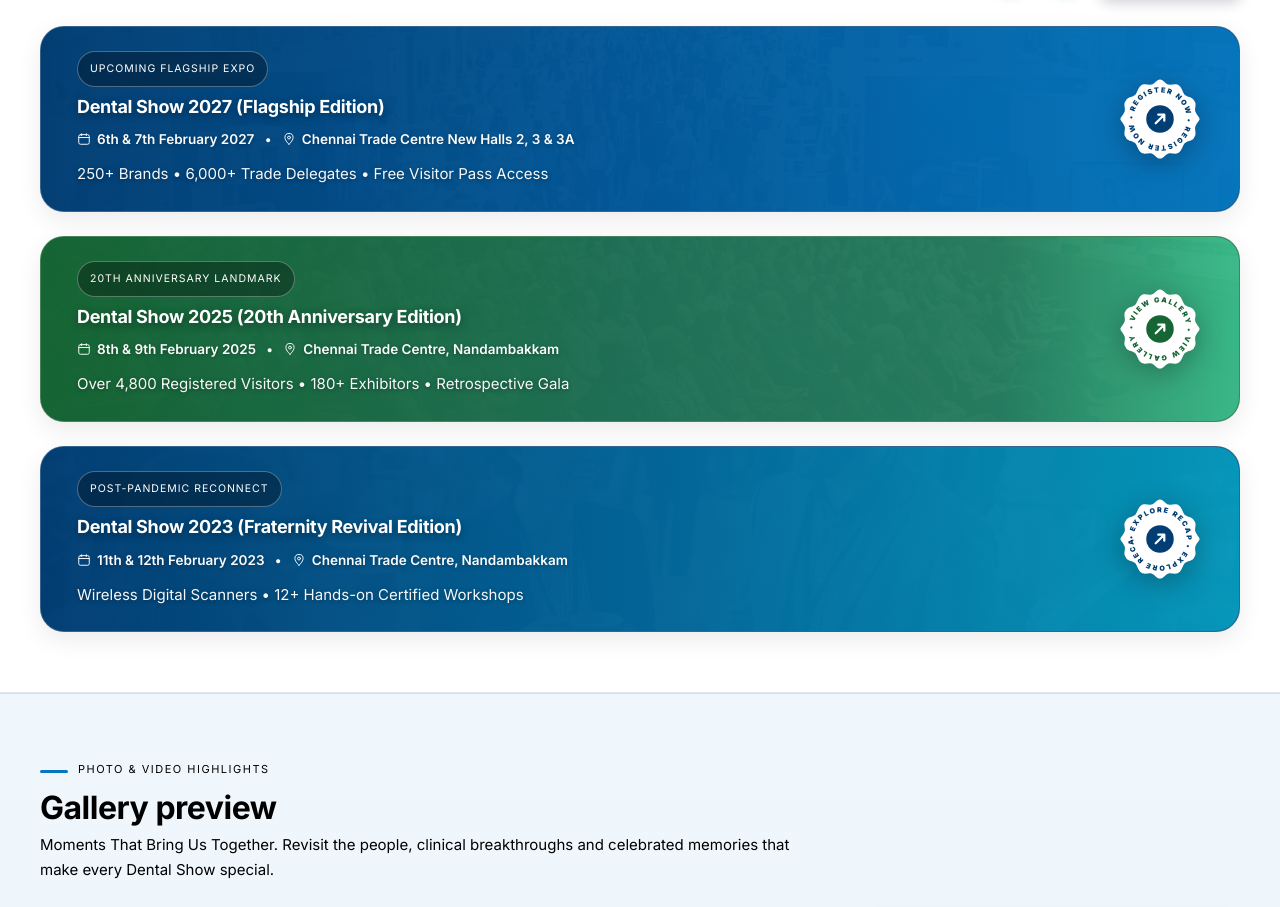
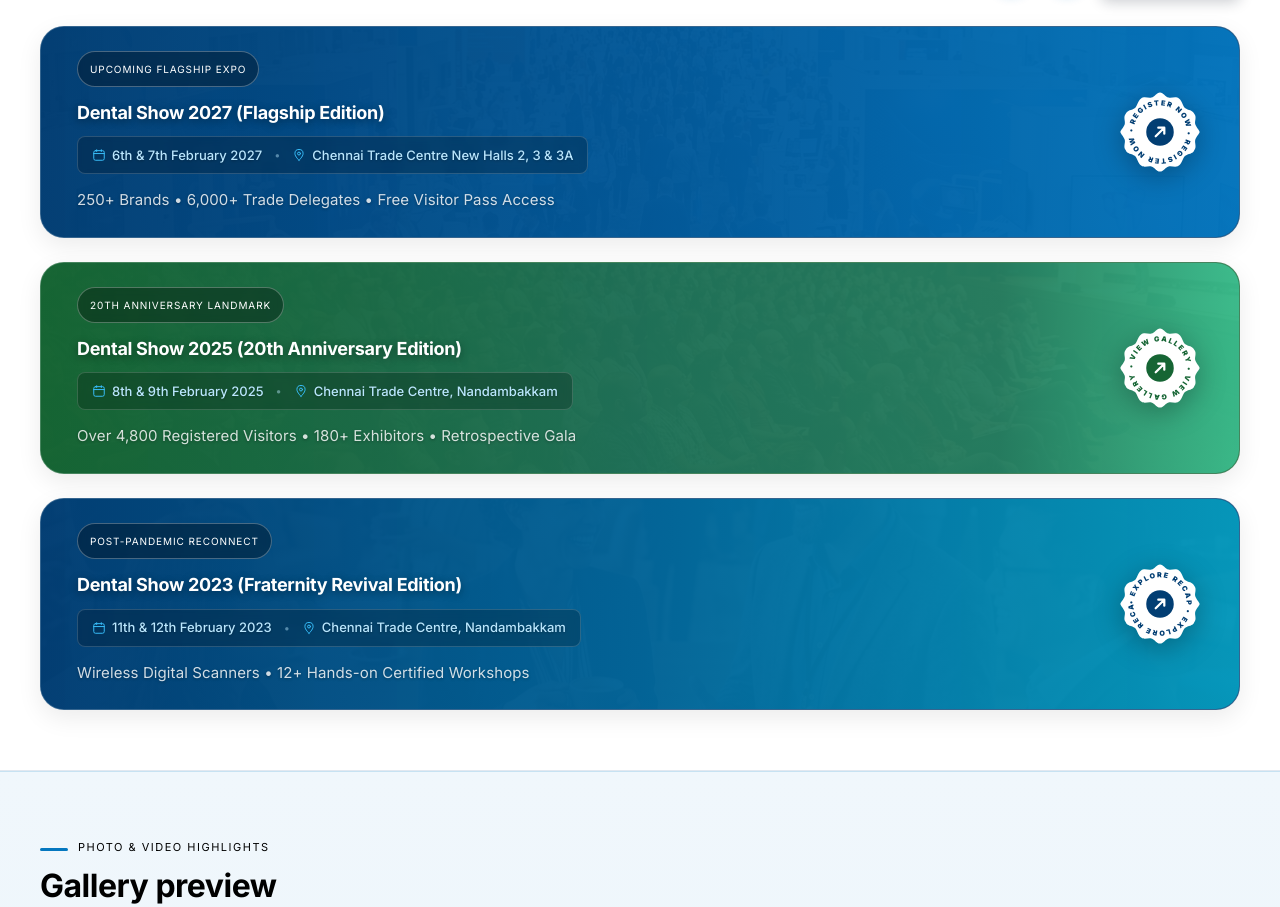
Before and after one commit to cosuniqtechnologies-5310/dentalshow, a Next.js app: page / in a window 1280 px wide. Shown: the part 3372-4279 px from the top of the page. Built offline with nearby package versions, Linux system fonts and the light colour scheme.

Commit message:
style: differentiate title, subtitle, and paragraph typography and enhance spacing in event panorama banner

```diff
--- a/src/components/EventsBannersShowcase.js
+++ b/src/components/EventsBannersShowcase.js
@@ -264,11 +264,13 @@ export default function EventsBannersShowcase({ banners = defaultBanners }) {
 
                 <div className="panorama-meta-strip">
                   <span className="panorama-meta-item">
-                    <Icon name="calendar" size={14} /> {item.dateVenue.split("•")[0]?.trim()}
+                    <Icon name="calendar" size={14} className="panorama-meta-icon" />
+                    <span>{item.dateVenue.split("•")[0]?.trim()}</span>
                   </span>
-                  <span className="panorama-meta-sep">•</span>
+                  <span className="panorama-meta-sep" aria-hidden="true">•</span>
                   <span className="panorama-meta-item">
-                    <Icon name="pin" size={14} /> {item.dateVenue.split("•")[1]?.trim()}
+                    <Icon name="pin" size={14} className="panorama-meta-icon" />
+                    <span>{item.dateVenue.split("•")[1]?.trim()}</span>
                   </span>
                 </div>
 
```
Also changed, not shown: src/app/globals.css.
